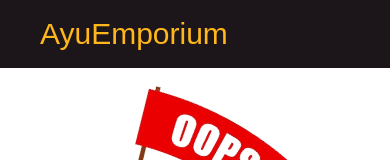
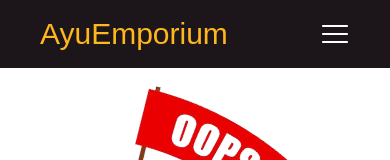
Before and after one commit to Ayu85/AyuEmporium--Ecommerce-Store, a React (Create React App) app in the folder ayu-emporium/: page /cart in a window 390 px wide. Shown: the top 160 px of the page. Built offline with nearby package versions, Linux system fonts and the light colour scheme.

Commit message:
hamburger for product details

```diff
--- a/ayu-emporium/src/components/Header.js
+++ b/ayu-emporium/src/components/Header.js
@@ -7,6 +7,7 @@ import { FiUser } from "react-icons/fi";
 import { IoBagHandleOutline } from "react-icons/io5";
 import { IoMdHeartEmpty } from "react-icons/io";
 import { CiSearch } from "react-icons/ci";
+import { RxHamburgerMenu } from "react-icons/rx";
 
 import { toogleCategories } from './redux/slices/showCategories'
 import { useNavigate } from 'react-router-dom';
@@ -99,7 +100,7 @@ export const Header2 = () => {
     const cartItems = useSelector(store => store.cart.items)
     const navigate = useNavigate()
 
-    return <div className='w-full cursor-pointer bg-[#1C161A] py-4 px-10 flex justify-between'>
+    return <div className='w-full cursor-pointer bg-[#1C161A] py-4 px-10 flex justify-between items-center'>
         <div onClick={() => {
             navigate('/')
         }}><h1 className='page_title text-3xl text-[#FFB71B]'>AyuEmporium</h1></div>
@@ -150,6 +151,7 @@ export const Header2 = () => {
             </div>
 
         </div>
+        <div className='text-white text-3xl lg:hidden'><RxHamburgerMenu /></div>
     </div>
 }
 
```
